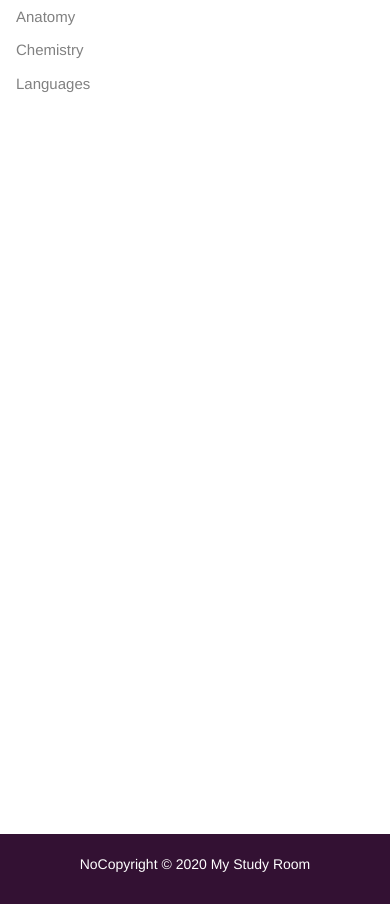
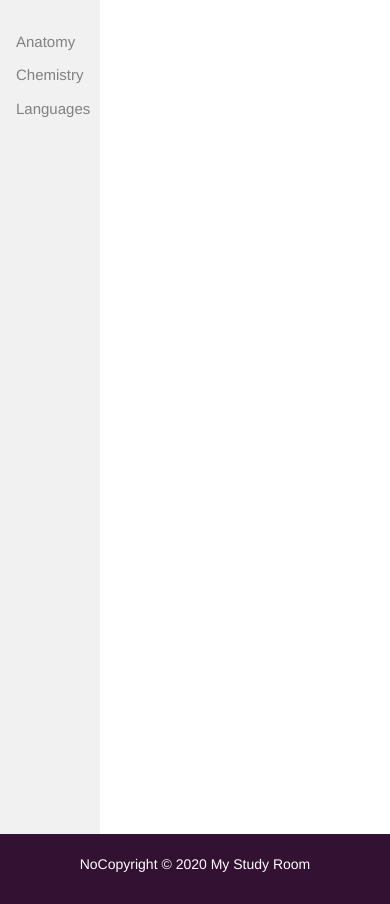
Before and after one commit to masodik/my-first-blog, a Django app: template blog/templates/blog/anatomy.html in a window 390 px wide. Shown: the part 143-1047 px from the top of the page. Run offline with Django 3.2, Linux system fonts and the light colour scheme; the template is opened without the code that fills it, so the values that code supplies are empty; some libraries are stand-ins or nearby versions.

Commit message:
MAke it mobile friendly-3

```diff
--- a/blog/static/css/blog.css
+++ b/blog/static/css/blog.css
@@ -25,10 +25,10 @@ header h1 a {
 sidenav {
 	height: 100%;
 	width: 100px;
-	position: static;
-	background-color:#111;
+	position: fixed;
+	background-color:#f1f1f1;
 	overflow-x: :hidden;
-	padding-top: 20px;
+	padding-top: 25px;
 
 }
 
```
